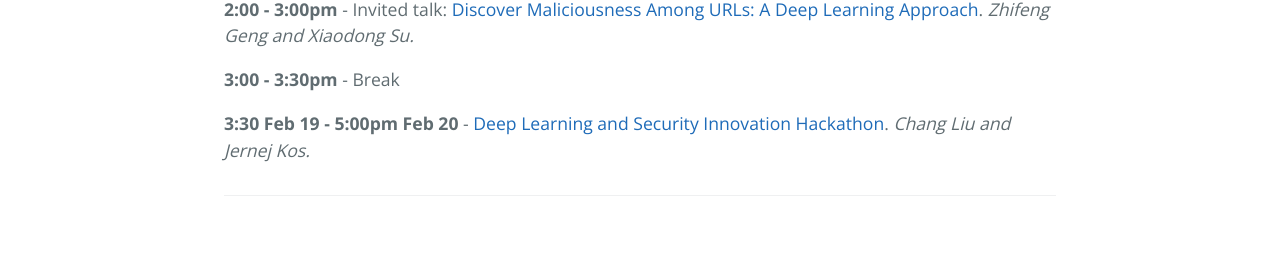
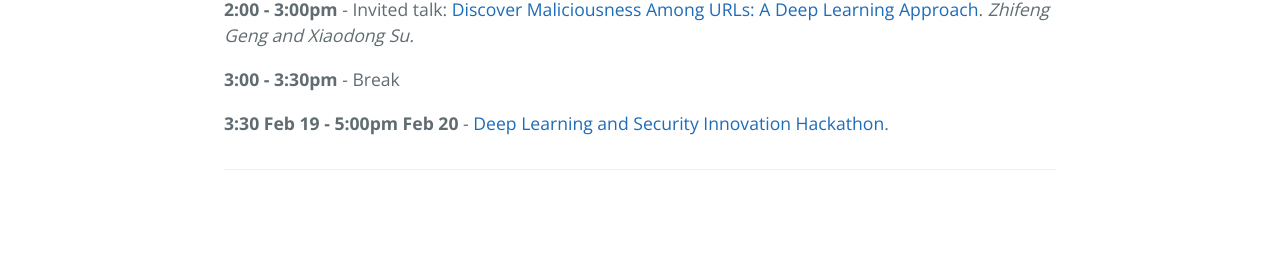
Before and after one commit to deep-learning-security/deep-learning-security.github.io, a Jekyll site: the page built from index.md, in a window 1280 px wide. Shown: the part 1879-2136 px from the top of the page. Built offline with Jekyll 4.4.1, drawn with Linux system fonts in a browser that asks for light colours; after the commit the page ends 2113 px from its top, so only the background shows below that.

Commit message:
Update main schedule

```diff
--- a/index.md
+++ b/index.md
@@ -96,4 +96,4 @@
 
 **3:00 - 3:30pm** - Break
 
-**3:30 Feb 19 - 5:00pm Feb 20** - [Deep Learning and Security Innovation Hackathon](/hackathon.html). *Chang Liu and Jernej Kos.*
+**3:30 Feb 19 - 5:00pm Feb 20** - [Deep Learning and Security Innovation Hackathon](/hackathon.html).
```
